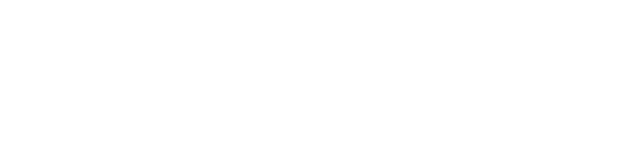
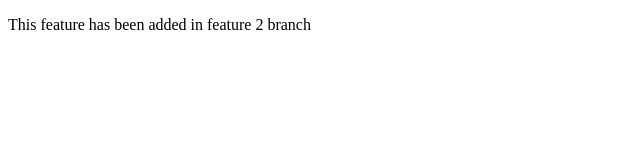
Before and after one commit to bibekyadav/repoFromLocal, a plain HTML site: page index.html in a window 1280 px wide. Shown: the whole page, without its empty margins (0-640 px from the left). Drawn offline with Linux system fonts and the light colour scheme.

Commit message:
Added paragraph in feature branch

```diff
--- a/index.html
+++ b/index.html
@@ -6,6 +6,6 @@
     <title>Document</title>
 </head>
 <body>
-
+    <p>This feature has been added in feature 2 branch</p>
 </body>
 </html>
```
